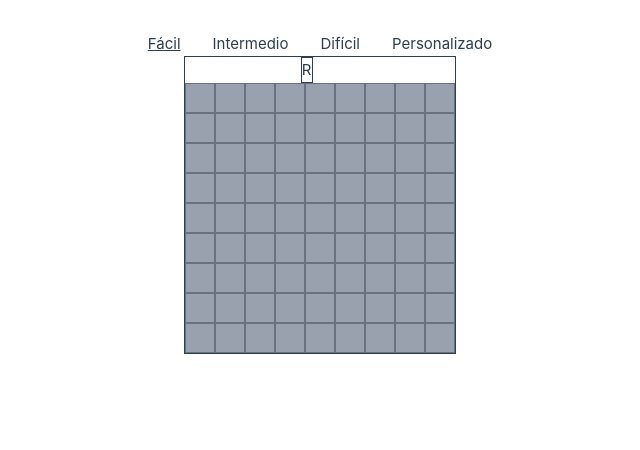
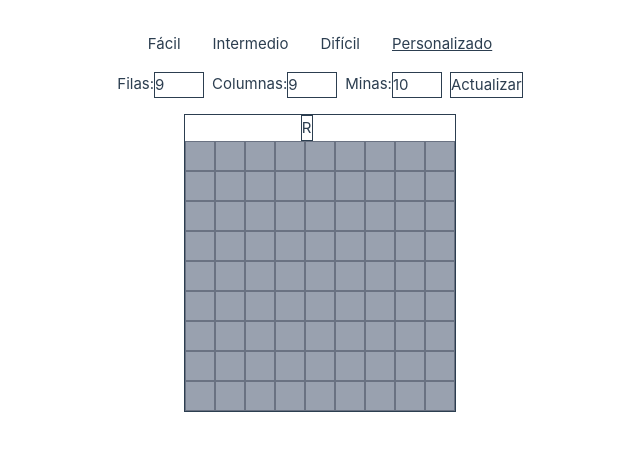
Before and after one commit to lautaroBulla/Buscaminas, a Vue app in the folder bm-frontend/: page / in a window 1280 px wide. Shown: the top 450 px of the page, without its empty margins (320-960 px from the left). Built offline with nearby package versions, Linux system fonts and the light colour scheme.

Commit message:
personalizado

```diff
--- a/bm-frontend/src/components/DifficultySelectorComponent.vue
+++ b/bm-frontend/src/components/DifficultySelectorComponent.vue
@@ -1,4 +1,6 @@
 <script setup>
+    import { ref, computed } from 'vue';
+
     defineProps({
         modelValue: {
             type: String,
@@ -6,10 +8,48 @@
         }
     })
 
-    const emit = defineEmits(['update:modelValue']);
+    const emit = defineEmits(['update:modelValue', 'update:customValues']);
 
     function selectDifficulty(difficulty) {
         emit('update:modelValue', difficulty)
+    }
+
+    const customRows = ref(9);
+    const customCols = ref(9);
+    const customMines = ref(10);
+
+    const maxMines = computed(() => Math.floor((customRows.value * customCols.value) / 3))
+    const minRowsAndCols = 5;
+    const maxRowsAndCols = 30;
+
+    function customVlues() {
+        //Validar filas
+        if (customRows.value < minRowsAndCols)
+            customRows.value = minRowsAndCols;
+        if (customRows.value > maxRowsAndCols)
+            customRows.value = maxRowsAndCols;
+
+        // Validar columnas
+        if (customCols.value < minRowsAndCols)
+            customCols.value = minRowsAndCols;
+        if (customCols.value > maxRowsAndCols)
+            customCols.value = maxRowsAndCols;
+
+        // Validar minas
+        const maxMinesValue = Math.floor((customRows.value * customCols.value) / 3);
+        if (customMines.value < 1)
+            customMines.value = 1;
+        if (customMines.value > maxMinesValue)
+            customMines.value = maxMinesValue;
+
+        emit(
+            'update:customValues',
+            {
+                rows: customRows.value,
+                cols: customCols.value,
+                mines: customMines.value
+            }
+        )
     }
 </script>
 
@@ -27,4 +67,59 @@
             {{ difficulty === 'easy' ? 'Fácil' : difficulty === 'intermediate' ? 'Intermedio' : difficulty === 'expert' ? 'Difícil' : 'Personalizado' }}
         </button>
     </div>
+    <div
+        v-if="modelValue == 'custom'"
+        class="flex flex-row gap-x-2"
+    >
+        <div class="flex">
+            <label>Filas:</label>
+            <input
+                v-model.number="customRows"
+                :min="minRowsAndCols"
+                :max="maxRowsAndCols"
+                type="number" value="rows" class="border w-[50px]"
+            >
+            </input>
+        </div>
+        <div class="flex">
+            <label>Columnas:</label>
+            <input
+                v-model.number="customCols"
+                :min="minRowsAndCols"
+                :max="maxRowsAndCols"
+                type="number" value="cols" class="border w-[50px]"
+            >
+            </input>
+        </div>
+        <div class="flex">
+            <label>Minas:</label>
+            <input
+                v-model.number="customMines"
+                :min="1"
+                :max="maxMines"
+                type="number" value="mines" class="border w-[50px]"
+            >
+            </input>
+        </div>
+        <button
+            @click="customVlues()"
+            class="border hover:cursor-pointer"
+        >
+            Actualizar
+        </button>
+    </div>
 </template>
+
+<style scoped>
+    /* Para navegadores basados en WebKit (Chrome, Safari, Edge) */
+    input[type="number"]::-webkit-inner-spin-button,
+    input[type="number"]::-webkit-outer-spin-button {
+        -webkit-appearance: none;
+        margin: 0;
+    }
+
+    /* Para Firefox */
+    input[type="number"] {
+        -moz-appearance: textfield;
+    }
+</style>
--- a/bm-frontend/src/views/GameView.vue
+++ b/bm-frontend/src/views/GameView.vue
@@ -7,7 +7,6 @@
     import HeaderComponent from '@/components/HeaderComponent.vue';
     import DifficultySelectorComponent from '@/components/DifficultySelectorComponent.vue';
     import { ref, watch } from 'vue';
-
 
     const {
         rows,
@@ -28,32 +27,36 @@
     } = useMinesweeper(9, 9, 10);
     resetGame();
 
-    const difficulty = ref('easy');
+    const difficulty = ref('custom');
     watch(difficulty, async(newDifficulty) => {
-        console.log(newDifficulty);
-        if (difficulty !== newDifficulty){
+        if (difficulty !== newDifficulty) {
             switch (newDifficulty) {
                 case "easy":
-                    rows.value = 9; cols.value = 9; mines.value = 10; break;
+                    rows.value = 9; cols.value = 9; mines.value = 10; resetGame(); break;
                 case "intermediate":
-                    rows.value = 16; cols.value = 16; mines.value = 40; break;
+                    rows.value = 16; cols.value = 16; mines.value = 40; resetGame(); break;
                 case "expert":
-                    rows.value = 24; cols.value = 24; mines.value = 99; break;
-                default:
-                    rows.value = 9; cols.value = 9; mines.value = 10; break;
+                    rows.value = 24; cols.value = 24; mines.value = 99; resetGame(); break;
             }
-            resetGame();
         }
     })
+    function setCustomValues({ rows: customRows, cols: customCols, mines: customMines }) {
+        rows.value = customRows;
+        cols.value = customCols;
+        mines.value = customMines;
+        resetGame();
+    }
 
     const remainingMines = computed(() => mines.value - flags.value.flat().filter(cell => cell === true).length);
 </script>
 
 <template>
-    <div class="flex flex-col items-center space-y-4">
+
+    <div class="flex flex-col items-center gap-y-4">
         <!-- Componente para el selector de disficultad -->
         <DifficultySelectorComponent
             v-model="difficulty"
+            @update:customValues="setCustomValues"
         />
 
         <div class="border">
```
